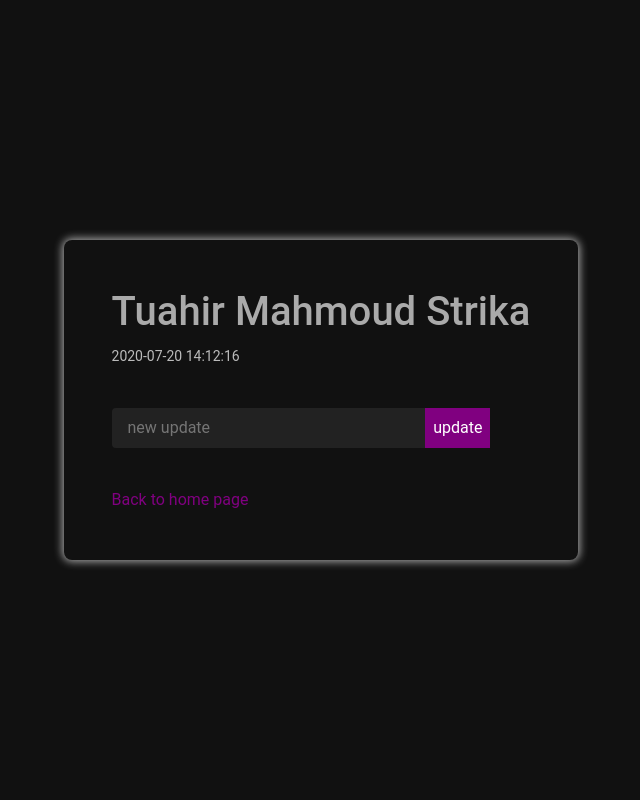
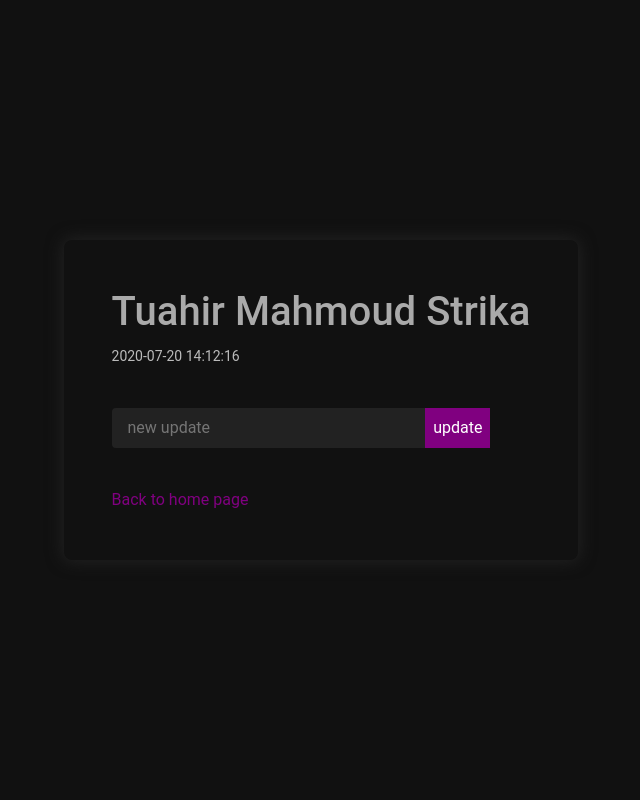
Before and after one commit to faddalibrahim/CRUD-Search, a PHP site: page /view.php?id=61 in a window 1280 px wide. Shown: the whole page, without its empty margins (319-959 px from the left). Run offline with PHP 8.4, Linux system fonts and the light colour scheme; data comes from the database, SQL or seed files in the repository; some libraries are stand-ins or nearby versions.

Commit message:
dark mode ui

```diff
--- a/view.php
+++ b/view.php
@@ -48,7 +48,8 @@
   #parent{
     /*box-shadow: 0 0 1rem 0rem rgba(13,12,14,0.5);*/
     /*box-shadow: 0 0 1rem 0rem #333;*/
-    box-shadow: 0 0 0.5rem 0.1rem #aaa;
+    /*box-shadow: 0 0 0.5rem 0.1rem #aaa;*/
+    box-shadow: 0 0 1rem 0.1rem #222;
     /*border: 0.05rem solid #aaa;*/
     border-radius: 0.5rem;
     padding: 3rem;
```
Also changed, not shown: ui/index.png, ui/search.png, ui/view.png.
